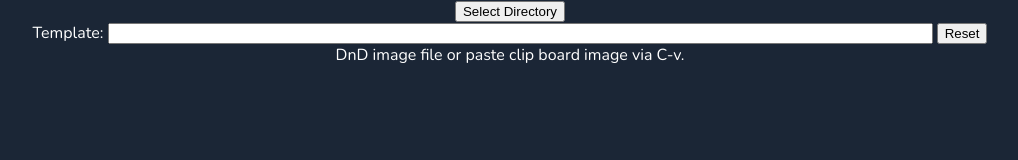
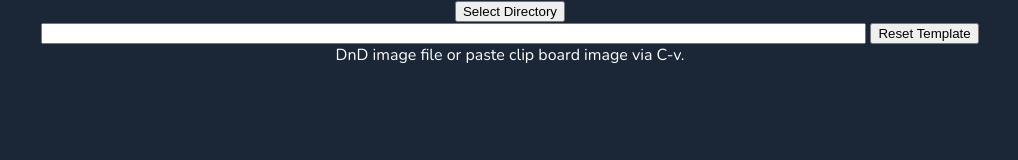
Before and after one commit to karino2/MdImgr, a website built with Vite: page frontend/index.html in a window 1280 px wide. Shown: the whole page, without its empty margins (130-1148 px from the left). Built offline with nearby package versions, Linux system fonts and the light colour scheme.

Commit message:
UI cleanup.

```diff
--- a/frontend/index.html
+++ b/frontend/index.html
@@ -8,9 +8,8 @@
 <body>
 <button id="select-dir-button">Select Directory</button>
 <div>
-    <label for="template-input">Template:</label>
     <input type="text" id="template-input" size="100">
-    <button id="reset-template-button">Reset</button>
+    <button id="reset-template-button">Reset Template</button>
 </div>
 <div id="img-list"></div>
 <div>DnD image file or paste clip board image via C-v.</div>
```
